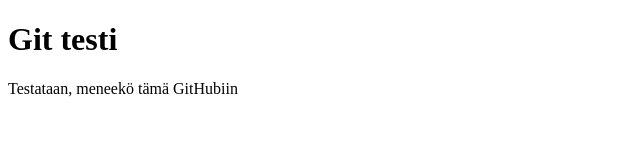
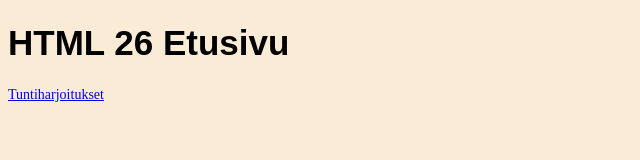
Before and after one commit to leeviheiskaanen-rgb/HTML26, a plain HTML site: page index.html in a window 1280 px wide. Shown: the whole page, without its empty margins (0-640 px from the left). Drawn offline with Linux system fonts and the light colour scheme.

Commit message:
Etusivun päivitys, kirjoitusvirheiden korjaus

```diff
--- a/index.html
+++ b/index.html
@@ -2,11 +2,12 @@
 <html lang="en">
 <head>
     <meta charset="UTF-8">
+    <link rel="stylesheet" href="Tuntiharjoitukset/CSS/style.css">
     <meta name="viewport" content="width=device-width, initial-scale=1.0">
-    <title>Git testi</title>
+    <title>HTML 26 Etusivu</title>
 </head>
 <body>
-    <h1>Git testi</h1>
-    <p>Testataan, meneekö tämä GitHubiin</p>
+    <h1>HTML 26 Etusivu</h1>
+    <a href="Tuntiharjoitukset/index.html" target="_blank" rel="noopener noreferrer">Tuntiharjoitukset</a>
 </body>
 </html>
```
